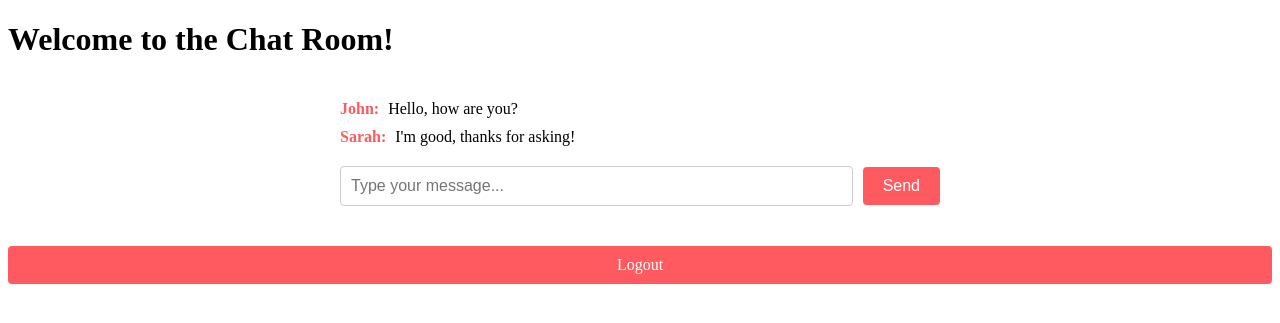
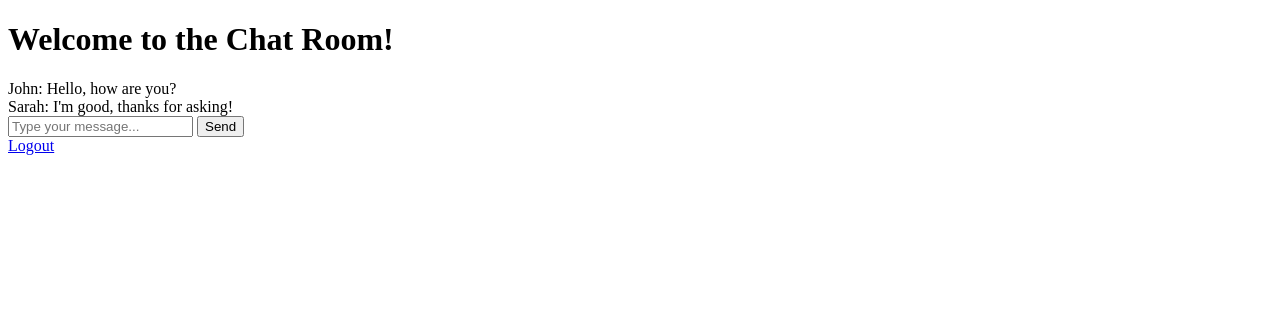
Before and after one commit to AnozieChibuike/webChatO, a Flask app: template app/templates/chat.html in a window 1280 px wide. Shown: the top 323 px of the page. Run offline with Flask 3, Linux system fonts and the light colour scheme; the template is opened without the code that fills it, so the values that code supplies are empty; some libraries are stand-ins or nearby versions.

Commit message:
Update chat.html

```diff
--- a/app/templates/chat.html
+++ b/app/templates/chat.html
@@ -5,82 +5,7 @@
     <script src="https://cdnjs.cloudflare.com/ajax/libs/socket.io/4.0.1/socket.io.js" integrity="sha512-q/dWJ3kcmjBLU4Qc47E4A9kTB4m3wuTY7vkFJDTZKjTs8jhyGQnaUrxa0Ytd0ssMZhbNua9hE+E7Qv1j+DyZwA==" crossorigin="anonymous"></script>
   <style>
       /* Custom CSS styles for the chat interface */
-
-/* Custom CSS styles for the mobile chat interface */
-
-#chat-container {
-    max-width: 600px;
-    margin: 0 auto;
-    padding: 20px;
-}
-
-.message {
-    margin-bottom: 10px;
-}
-
-.username {
-    font-weight: bold;
-    color: #FF5A5F;
-}
-
-.text {
-    margin-left: 5px;
-}
-
-.chat-input {
-    display: flex;
-    align-items: center;
-    margin-top: 20px;
-}
-
-.chat-input input[type="text"] {
-    flex: 1;
-    padding: 10px;
-    font-size: 16px;
-    border-radius: 4px;
-    border: 1px solid #ccc;
-}
-
-.chat-input #send-btn {
-    margin-left: 10px;
-    padding: 10px 20px;
-    background-color: #FF5A5F;
-    color: #fff;
-    font-size: 16px;
-    border: none;
-    border-radius: 4px;
-    cursor: pointer;
-}
-
-.logout-btn {
-    display: block;
-    margin-top: 20px;
-    padding: 10px 20px;
-    background-color: #FF5A5F;
-    color: #fff;
-    font-size: 16px;
-    text-decoration: none;
-    border-radius: 4px;
-    transition: background-color 0.3s;
-    text-align: center;
-}
-
-.logout-btn:hover {
-    background-color: #E5484D;
-}
-
-@media (max-width: 480px) {
-    /* Styles for mobile devices */
-    .chat-input {
-        flex-direction: column;
-    }
-
-    .chat-input input[type="text"] {
-        margin-top: 10px;
-    }
-}
-
-</style>
+  </style>
 </head>
 <body>
     <h1>Welcome to the Chat Room!</h1>
```
